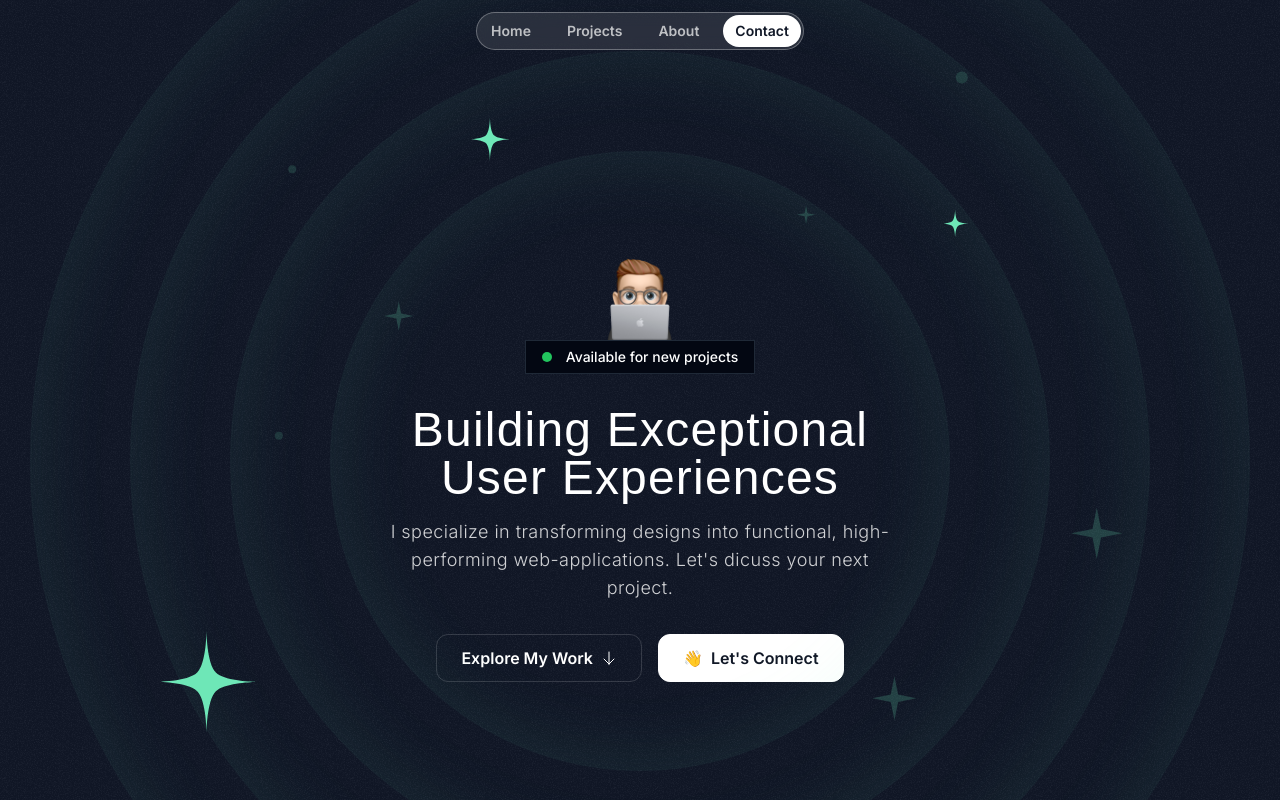
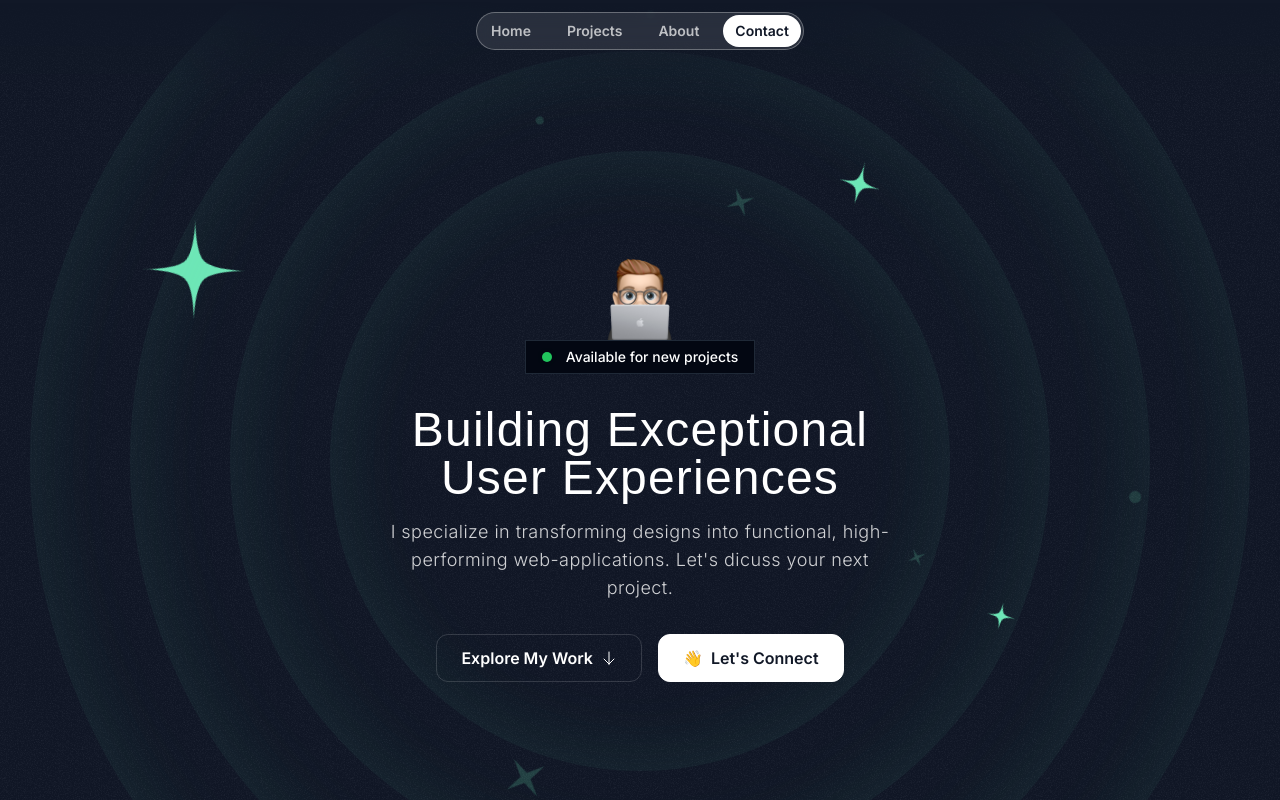
Before and after one commit to theprinceraj/theprinceraj.github.io, a Next.js app: page / in a window 1280 px wide. Shown: the top 800 px of the page. Built offline with nearby package versions, Linux system fonts and the light colour scheme; a web font is replaced by a local one.

Commit message:
Animations added for Hero Section

```diff
--- a/src/components/HeroOrbit.tsx
+++ b/src/components/HeroOrbit.tsx
@@ -1,18 +1,40 @@
 import { PropsWithChildren } from "react";
+import { twMerge } from "tailwind-merge";
 
 export const HeroOrbit = ({
     children,
     sizeInPx,
     rotationInDeg,
-}: PropsWithChildren<{ sizeInPx: number; rotationInDeg: number }>) => {
+    shouldOrbit = false,
+    orbitDuration,
+    shouldSpin = false,
+    spinDuration,
+}: PropsWithChildren<{
+    sizeInPx: number;
+    rotationInDeg: number;
+    shouldOrbit?: boolean;
+    orbitDuration?: string;
+    shouldSpin?: boolean;
+    spinDuration?: string;
+}>) => {
     return (
-        <div className="absolute left-1/2 top-1/2 -translate-x-1/2 -translate-y-1/2">
+        <div className="absolute left-1/2 top-1/2 -translate-x-1/2 -translate-y-1/2 -z-20">
+            <div
+                className={twMerge(shouldOrbit === true && "animate-spin")}
+                style={{
+                    animationDuration: orbitDuration,
+                }}>
                 <div
                     className="flex items-start justify-start"
                     style={{
                         transform: `rotate(${rotationInDeg}deg)`,
                         height: `${sizeInPx}px`,
                         width: `${sizeInPx}px`,
+                    }}>
+                    <div
+                        className={twMerge(shouldSpin === true && "animate-spin")}
+                        style={{
+                            animationDuration: spinDuration,
                         }}>
                         <div
                             className="inline-flex"
@@ -23,5 +45,7 @@ export const HeroOrbit = ({
                         </div>
                     </div>
                 </div>
+            </div>
+        </div>
     );
 };
--- a/src/sections/Hero.tsx
+++ b/src/sections/Hero.tsx
@@ -12,8 +12,7 @@ export const HeroSection = () => {
             <div
                 className="absolute inset-0"
                 style={{
-                    maskImage:
-                        "linear-gradient(to bottom,  to right, transparent 0%, black 10%, black 90%, transparent 100%)",
+                    maskImage: "linear-gradient(to bottom, transparent 0%, black 10%, black 90%, transparent 100%)",
                 }}>
                 <div
                     className="absolute inset-0 -z-30 opacity-5"
@@ -24,42 +23,86 @@ export const HeroSection = () => {
                 <div className="size-[820px] hero-ring"></div>
                 <div className="size-[1020px] hero-ring"></div>
                 <div className="size-[1220px] hero-ring"></div>
-                <HeroOrbit sizeInPx={800} rotationInDeg={-72}>
+                <HeroOrbit
+                    sizeInPx={430}
+                    rotationInDeg={-14}
+                    shouldOrbit
+                    orbitDuration="30s"
+                    shouldSpin
+                    spinDuration="3s">
+                    <SparkleIcon className="size-8 text-emerald-300/20" />
+                </HeroOrbit>
+                <HeroOrbit
+                    sizeInPx={440}
+                    rotationInDeg={79}
+                    shouldOrbit
+                    orbitDuration="32s"
+                    shouldSpin
+                    spinDuration="3s">
+                    <SparkleIcon className="size-5 text-emerald-300/20" />
+                </HeroOrbit>
+                <HeroOrbit sizeInPx={520} rotationInDeg={-41} shouldOrbit orbitDuration="34s">
+                    <div className="size-2 rounded-full bg-emerald-300/15" />
+                </HeroOrbit>
+                <HeroOrbit
+                    sizeInPx={530}
+                    rotationInDeg={178}
+                    shouldOrbit
+                    orbitDuration="36s"
+                    shouldSpin
+                    spinDuration="3s">
+                    <SparkleIcon className="size-12 text-emerald-300/20" />
+                </HeroOrbit>
+                <HeroOrbit
+                    sizeInPx={550}
+                    rotationInDeg={20}
+                    shouldOrbit
+                    orbitDuration="38s"
+                    shouldSpin
+                    spinDuration="6s">
+                    <StarIcon className="size-12 text-emerald-300" />
+                </HeroOrbit>
+                <HeroOrbit
+                    sizeInPx={590}
+                    rotationInDeg={98}
+                    shouldOrbit
+                    orbitDuration="40s"
+                    shouldSpin
+                    spinDuration="6s">
+                    <StarIcon className="size-8 text-emerald-300" />
+                </HeroOrbit>
+                <HeroOrbit
+                    sizeInPx={710}
+                    rotationInDeg={144}
+                    shouldOrbit
+                    orbitDuration="42s"
+                    shouldSpin
+                    spinDuration="3s">
+                    <SparkleIcon className="size-14 text-emerald-300/20" />
+                </HeroOrbit>
+                <HeroOrbit sizeInPx={720} rotationInDeg={85} shouldOrbit orbitDuration="44s">
+                    <div className="size-3 rounded-full bg-emerald-300/15" />
+                </HeroOrbit>
+                <HeroOrbit sizeInPx={650} rotationInDeg={-5} shouldOrbit orbitDuration="46s">
+                    <div className="size-2 rounded-full bg-emerald-300/15" />
+                </HeroOrbit>
+                <HeroOrbit
+                    sizeInPx={800}
+                    rotationInDeg={-72}
+                    shouldOrbit
+                    orbitDuration="48s"
+                    shouldSpin
+                    spinDuration="6s">
                     <StarIcon className="size-28 text-emerald-300" />
                 </HeroOrbit>
-                <HeroOrbit sizeInPx={550} rotationInDeg={20}>
-                    <StarIcon className="size-12 text-emerald-300" />
-                </HeroOrbit>
-                <HeroOrbit sizeInPx={590} rotationInDeg={98}>
-                    <StarIcon className="size-8 text-emerald-300" />
-                </HeroOrbit>
-                <HeroOrbit sizeInPx={430} rotationInDeg={-14}>
-                    <SparkleIcon className="size-8 text-emerald-300/20" />
-                </HeroOrbit>
-                <HeroOrbit sizeInPx={440} rotationInDeg={79}>
-                    <SparkleIcon className="size-5 text-emerald-300/20" />
-                </HeroOrbit>
-                <HeroOrbit sizeInPx={540} rotationInDeg={178}>
-                    <SparkleIcon className="size-12 text-emerald-300/20" />
-                </HeroOrbit>
-                <HeroOrbit sizeInPx={710} rotationInDeg={144}>
-                    <SparkleIcon className="size-14 text-emerald-300/20" />
-                </HeroOrbit>
-                <HeroOrbit sizeInPx={720} rotationInDeg={85}>
-                    <div className="size-3 rounded-full bg-emerald-300/15" />
-                </HeroOrbit>
-                <HeroOrbit sizeInPx={650} rotationInDeg={-5}>
-                    <div className="size-2 rounded-full bg-emerald-300/15" />
-                </HeroOrbit>
-                <HeroOrbit sizeInPx={520} rotationInDeg={-41}>
-                    <div className="size-2 rounded-full bg-emerald-300/15" />
-                </HeroOrbit>
             </div>
-            <div className="container">
+            <div className="container relative z-10">
                 <div className="flex flex-col justify-center items-center">
                     <Image src={memojiImage} className="size-[100px]" alt="Person peeking from behind laptop" />
                     <div className="bg-gray-950 border border-gray-800 px-4 py-1.5 inline-flex items-center gap-3.5">
-                        <div className="bg-green-500 size-2.5 rounded-full"></div>
+                        <div className="bg-green-500 size-2.5 rounded-full relative z-0">
+                            <div className="absolute inset-0 bg-green-500 rounded-full animate-ping -z-10"></div>
+                        </div>
                         <div className="text-sm font-medium">Available for new projects</div>
                     </div>
                 </div>
--- a/tailwind.config.ts
+++ b/tailwind.config.ts
@@ -25,6 +25,17 @@ const config: Config = {
                 sans: "var(--font-sans)",
                 serif: "var(--font-serif)",
             },
+            animation: {
+                "ping-large": "ping-large 1s ease-in-out infinite",
+            },
+            keyframes: {
+                "ping-large": {
+                    "75%, 100%": {
+                        transform: "scale(3)",
+                        opacity: "0",
+                    },
+                },
+            },
         },
     },
     plugins: [],
```
Lines whose indentation alone changed are shown as unchanged.
